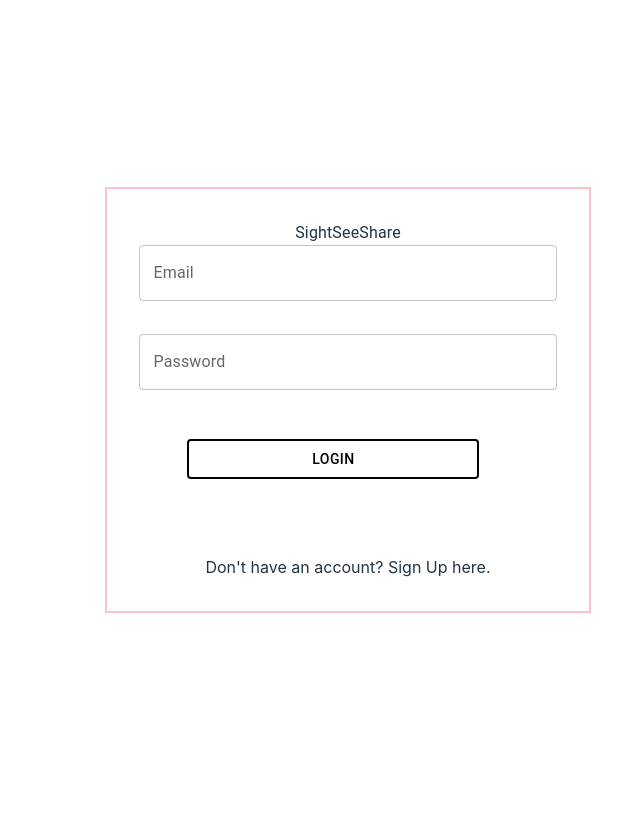
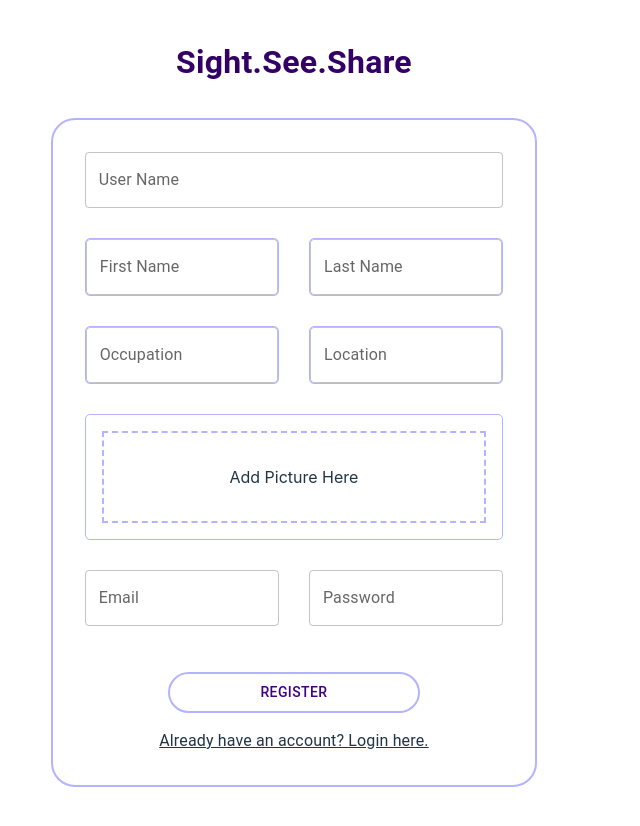
Before and after one commit to chingu-voyages/v45-tier3-team-47, a React (Vite) app in the folder frontend/: page / in a window 1280 px wide. Shown: the top 826 px of the page, without its empty margins (358-998 px from the left). Before the commit the page ends 800 px from the top, so only its background shows below. Built offline with nearby package versions, Linux system fonts and the light colour scheme.

Commit message:
Added style and index file

```diff
--- a/frontend/src/App.tsx
+++ b/frontend/src/App.tsx
@@ -1,5 +1,6 @@
+
 import "./App.css"
-import Form from './components/login/Form';
+import Login from './components/login/index';
 import {BrowserRouter,Routes,Route } from 'react-router-dom';
 
 function App() {
@@ -9,7 +10,7 @@
     <div className="App">
       <BrowserRouter>
       <Routes>
-        <Route path='/' element={<Form/>}/>
+        <Route path='/' element={<Login/>}/>
 
       </Routes>
       </BrowserRouter>
--- a/frontend/src/components/login/Form.tsx
+++ b/frontend/src/components/login/Form.tsx
@@ -1,57 +1,67 @@
-import { Formik, ErrorMessage } from 'formik';
+import { Formik, ErrorMessage,
+  // useField
+ } from 'formik';
 import React, { useState } from 'react';
-import { Grid,TextField,Typography,
-  Box,Button } from '@mui/material';
-// import Dropzone from 'react-dropzone';
+import { TextField,Typography,
+  Box,Button ,useMediaQuery} from '@mui/material';
+  import EditOutlinedIcon from "@mui/icons-material/EditOutlined";
+import Dropzone from 'react-dropzone';
 
 import * as yup from "yup";
-import { blue } from '@mui/material/colors';
+
 // import Dropzone from "react-dropzone";
 interface FormValues {
-  firstName: string,
-  lastName:string,
-  userName:string,
+  userName?:string,
+  firstName?: string,
+  lastName?:string,
+  occupation?:string,
+  location?:string,
+  picture?:string,
   email:string,
-  password:string,
-  occupation:string,
-  location:string,
-  picture:string
+  password:string
 
 };
+
 const intialValuesRegister:FormValues = {
+  userName:"",
   firstName: "",
   lastName: "",
-  userName:"",
-  email: "",
-  password: "",
   occupation: "",
   location: "",
   picture: "",
+  email: "",
+  password: "",
+
 };
 const intialValuesLogin:FormValues = {
-  firstName: "",
-  lastName: "",
-  userName:"",
   email: "",
-  password: "",
-  occupation: "",
-  location: "",
-  picture: "",
+  password: ""
+
 };
 const registerSchema= yup.object().shape({
   userName: yup.string().required("required"),
-  email:yup.string().email().required("required"),
+  email:yup.string().email("Invalid Email").required("required"),
   password: yup.string().required("required"),
 });
 const loginSchema= yup.object().shape({
-  email:yup.string().email().required("required"),
+  email:yup.string().email("Invalid Email").required("required"),
   password: yup.string().required("required"),
 });
+// interface FileInputProps extends DropzoneProps {
+  // name: string;
+// }
 
-const Form:React.FC = () => {
-  const [pageType,setPageType]=useState<string>("login");
+const Form:React.FC= () => {
+  const [pageType,setPageType]=useState<string>("register");
   const isLogin:boolean = pageType === "login";
   const isRegister:boolean = pageType === "register";
+  // const [field, meta, helpers] = useField();
+ const isNonMobileScreens = useMediaQuery(("(min-width:600px"));
+  // const onDrop = (acceptedFiles: File[]) => {
+  //   if (acceptedFiles && acceptedFiles[0]) {
+  //     // helpers.setValue(acceptedFiles[0]);
+  //   }
+  // };
   // const handleLogin= async(values,onSubmitProps)=>{
   //   console.log(values);
   // };
@@ -64,160 +74,223 @@
     //   if(isRegister) return await handleRegister(values,onSubmitProps);
   }
   return (
-  <Box width="100%">
-  <Box sx={{ width:"100%",border:"2px solid", borderColor:"pink",m:"2rem",p:"2rem"}}>
-    <Typography>SightSeeShare</Typography>
-    <Formik
-    onSubmit={handleFormSubmit}
-    initialValues={isLogin? intialValuesRegister:intialValuesLogin}
-    validationSchema={isLogin ? registerSchema :loginSchema}
-    >
+
+
+      <Formik onSubmit={handleFormSubmit}
+    initialValues={isLogin? intialValuesLogin:intialValuesRegister}
+    validationSchema={isLogin ? loginSchema: registerSchema}>
     {({values,errors,touched,handleBlur,handleChange ,handleSubmit,setFieldValue,resetForm})=>(
      <form onSubmit={handleSubmit}>
-      <Box display="grid" gap="30px"   gridTemplateColumns="repeat(4,minmax(0,1fr)" >
+      <Box display="grid" gap="30px" gridTemplateColumns="repeat(4, minmax(0, 1fr))"
+      sx={{"&>div": {
+      gridColumn: isNonMobileScreens? undefined : "span 4"}
+    }}>
 
 
-     {isRegister &&(
+    {isRegister && (
     <>
+      <TextField
+        label="User Name"
+        onBlur={handleBlur}
+        onChange={handleChange}
+        value={values.userName}
+        name="userName"
+        error={Boolean(touched.userName) && Boolean(errors.userName)}
+        helperText={touched.userName && errors.userName}
+        sx={{
+          gridColumn: "span 4",
+          borderColor:"#b3b3ff"
+          //  border:`0.123px solid #b3b3ff`,
+          // borderRadius:"0.2px"
+        }}
+      />
 
         <TextField
         label="First Name"
         onBlur={handleBlur}
         onChange={handleChange}
         value={values.firstName}
-        error={
-          Boolean(touched.firstName)&& Boolean(errors.firstName)
-        }
-        helperText={
-          <ErrorMessage name="firstName" />
-        }
+        name="firstName"
+        sx={{
+          gridColumn: "span 2",
+          border:`1px solid #b3b3ff`,
+          borderRadius:"5px"
+        }}
         />
         <TextField
         label="Last Name"
         onBlur={handleBlur}
         onChange={handleChange}
-        value={values.picture}
-        error={
-          Boolean(touched.picture)&& Boolean(errors.picture)
-        }
-        helperText={
-          <ErrorMessage name="picture" />
-        }
+        value={values.lastName}
+        name="lastName"
+        sx={{
+          gridColumn: "span 2",
+          border:`1px solid #b3b3ff`,
+          borderRadius:"5px"
+        }}
         />
-        <TextField
-        label="User Name"
-        onBlur={handleBlur}
-        onChange={handleChange}
-        value={values.userName}
-        error={
-          Boolean(touched.userName)&& Boolean(errors.userName)
-        }
-        helperText={
-          <ErrorMessage name="userName" />
-        }
-        />
+
           <TextField
         label="Occupation"
         onBlur={handleBlur}
         onChange={handleChange}
         value={values.occupation}
-        error={
-          Boolean(touched.occupation)&& Boolean(errors.occupation)
-        }
-        helperText={
-          <ErrorMessage name="occupation" />
-        }
+        name="occupation"
+
+        sx={{
+          gridColumn: "span 2",
+          border:`1px solid #b3b3ff`,
+          borderRadius:"5px"
+        }}
         />
         <TextField
         label="Location"
         onBlur={handleBlur}
         onChange={handleChange}
         value={values.location}
-        error={
-          Boolean(touched.location)&& Boolean(errors.location)
+        name="location"
+        sx={{
+          gridColumn: "span 2",
+          border:`1px solid #b3b3ff`,
+          borderRadius:"5px"
+        }}
+        />
+
+         <Box
+       gridColumn="span 4"
+       border={`1px solid #b3b3ff`}
+       borderRadius="5px"
+       padding="1rem">
+        <Dropzone
+        //  acceptedFiles=".jpg,.jpeg,.png"
+         multiple={false}
+                    onDrop={(acceptedFiles) =>
+                      setFieldValue("picture", acceptedFiles[0])
                     }
-        helperText={
-          <ErrorMessage name="location" />
-        }
-        />
-         <TextField
-        label="picture"
-        onBlur={handleBlur}
-        onChange={handleChange}
-        value={values.location}
-        error={
-          Boolean(touched.location)&& Boolean(errors.location)
-        }
-        helperText={
-          <ErrorMessage name="location" />
-        }
-        />
+
+                  >
+                    {({ getRootProps, getInputProps }) => (
+                      <Box     {...getRootProps()}   border={`2px dashed #b3b3ff`} p="1rem" sx={{ "&:hover": { cursor: "pointer" } }}>
+                      <input {...getInputProps()} />
+                        {!values.picture ? (
+                          <p>Add Picture Here</p>
+                        ) : (
+                          <Box>
+                            <Typography>{values.picture}</Typography>
+                            <EditOutlinedIcon />
+
+                          </Box>
+                        )}
+                      </Box>
+
+      )}
+    </Dropzone>
+
+        </Box>
 
 
         </>
-      )
-     }
+      )}
+
      <TextField
         label="Email"
         onBlur={handleBlur}
         onChange={handleChange}
         value={values.email}
-        error={
-          Boolean(touched.email)&& Boolean(errors.email)
-        }
-        helperText={
-          <ErrorMessage name="email" />
-        }
-        />
+        name="email"
+        error={Boolean(touched.email) && Boolean(errors.email)}
+        // helperText={touched.email && errors.email}
+        sx={{
+          gridColumn:"span 2",
+          borderColor: Boolean(touched.password) && Boolean(errors.password) ? "black" : "#b3b3ff",
+    borderRadius: "5px",
+          // borderColor:"#b3b3ff",
+          // border:`0.6px solid #b3b3ff`,
+          // borderRadius:"5px"
+        }}
+
+        helperText={touched.email && errors.email}
+        >
+          {Boolean(touched.password) && Boolean(errors.password) && (
+  <span
+    style={{
+      color: "red",
+      fontSize: "12px",
+
+    }}
+  >
+    {errors.password}
+  </span>
+)}
+          </TextField>
+
+
         <TextField
   label="Password"
   onBlur={handleBlur}
   onChange={handleChange}
   value={values.password}
-        error={
-          Boolean(touched.password)&& Boolean(errors.password)
-        }
-        helperText={
-          <ErrorMessage name="password" />
-        }
+  name="password"
+  error={Boolean(touched.password) && Boolean(errors.password)}
+  helperText={touched.password && errors.password}
+  sx={{
+    gridColumn: "span 2",
+    borderColor:  "#b3b3ff",
+    borderRadius: "5px",
+  }}
 />
 
+   <Box sx={{
+    gridColumn:"span 4",
+
+   }}
+   >
         <Button type='submit'
+
         sx={{
-          width:"70%",
+
+          width:"60%",
           border:"2px solid",
-          borderColor:"black",
-          color:"black",
-          m:"1rem 3rem",
-          pd:"1rem"
+          alignItems:"centers",
+          borderRadius:"30px",
+          borderColor:"#b3b3ff",
+          color:"#400080",
+          m:"1rem 1rem",
+          pd:"0.5rem"
         }}>
              {
-          isLogin?"LOGIN":"REGISTER"
+          isLogin ?"LOGIN" :"REGISTER"
         }
         </Button>
+
         <Typography onClick={
           ()=>{
-            setPageType(isLogin?"register":"login");
+            setPageType(isLogin ? "register" : "login");
             resetForm();
           }
         }
         sx={{
           textDecoration:"underline",
-          color:"blue"
+          color:"#40008",
+
+          "&:hover": {
+            cursor: "pointer",
+            color: "#b3b3ff",
+          },
         }}
-        />
+        >
         {
-          isLogin?"Don't have an account? Sign Up here.":"Already have an account? Login here."
+          isLogin? "Don't have an account? Sign Up here.": "Already have an account? Login here."
         }
+        </Typography>
 
-
+</Box>
     </Box>
      </form>
 
   )}
       </Formik>
-  </Box>
-  </Box>
+
   );
 
 };
--- /dev/null
+++ b/frontend/src/components/login/index.tsx
@@ -0,0 +1,27 @@
+import { Typography,
+  Box , useMediaQuery} from '@mui/material';
+import Form from "./Form"
+
+
+const Login = () => {
+  const isNonMobileScreens = useMediaQuery(("(min-width:1000px"));
+  return (
+    <Box width="100%" padding="0.4rem 2%" textAlign="center"  >
+    <Typography fontWeight="bold" fontSize="32px" color="#330066" >Sight.See.Share</Typography>
+    <Box width={isNonMobileScreens? "70%": "89%"} p="2rem" m="2rem auto"
+  borderRadius="1.5rem"
+  border="2px solid"
+  borderColor="#b3b3ff"
+  // bgcolor= "#b3b3ff"
+
+  >
+
+    <Form/>
+  </Box>
+  </Box>
+
+
+  );
+}
+
+export default Login;
```
Lines whose indentation alone changed are shown as unchanged.
